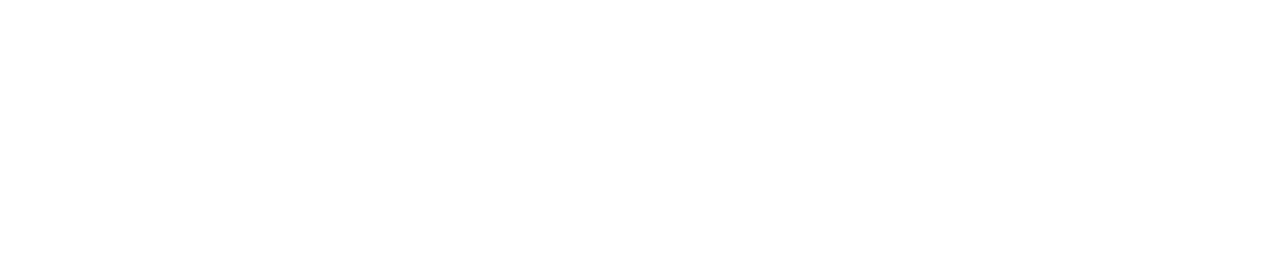
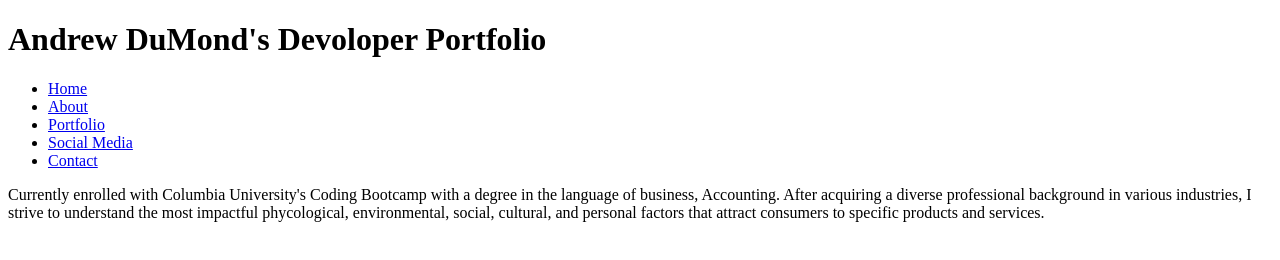
Before and after one commit to adumond/HW2-Andrews-Portfolio, a plain HTML site: page index.html in a window 1280 px wide. Drawn offline with Linux system fonts and the light colour scheme.

Commit message:
Added nav bar and bio

```diff
--- a/index.html
+++ b/index.html
@@ -1,12 +1,30 @@
 <!DOCTYPE html>
 <html lang="en">
-<head>
-    <meta charset="UTF-8">
-    <meta http-equiv="X-UA-Compatible" content="IE=edge">
-    <meta name="viewport" content="width=device-width, initial-scale=1.0">
-    <title>Document</title>
-</head>
-<body>
-
-</body>
+  <head>
+    <meta charset="UTF-8" />
+    <meta http-equiv="X-UA-Compatible" content="IE=edge" />
+    <meta name="viewport" content="width=device-width, initial-scale=1.0" />
+    <title>Andrew DuMond's Portfolio</title>
+  </head>
+  <body>
+    <header>
+      <h1>Andrew DuMond's Devoloper Portfolio</h1>
+      <nav>
+        <ul>
+          <li><a href="#">Home</a></li>
+          <li><a href="#">About</a></li>
+          <li><a href="#">Portfolio</a></li>
+          <li><a href="#">Social Media</a></li>
+          <li><a href="#">Contact</a></li>
+        </ul>
+      </nav>
+    </header>
+    <p>
+      Currently enrolled with Columbia University's Coding Bootcamp with a
+      degree in the language of business, Accounting. After acquiring a diverse
+      professional background in various industries, I strive to understand the
+      most impactful phycological, environmental, social, cultural, and personal
+      factors that attract consumers to specific products and services.
+    </p>
+  </body>
 </html>
```
